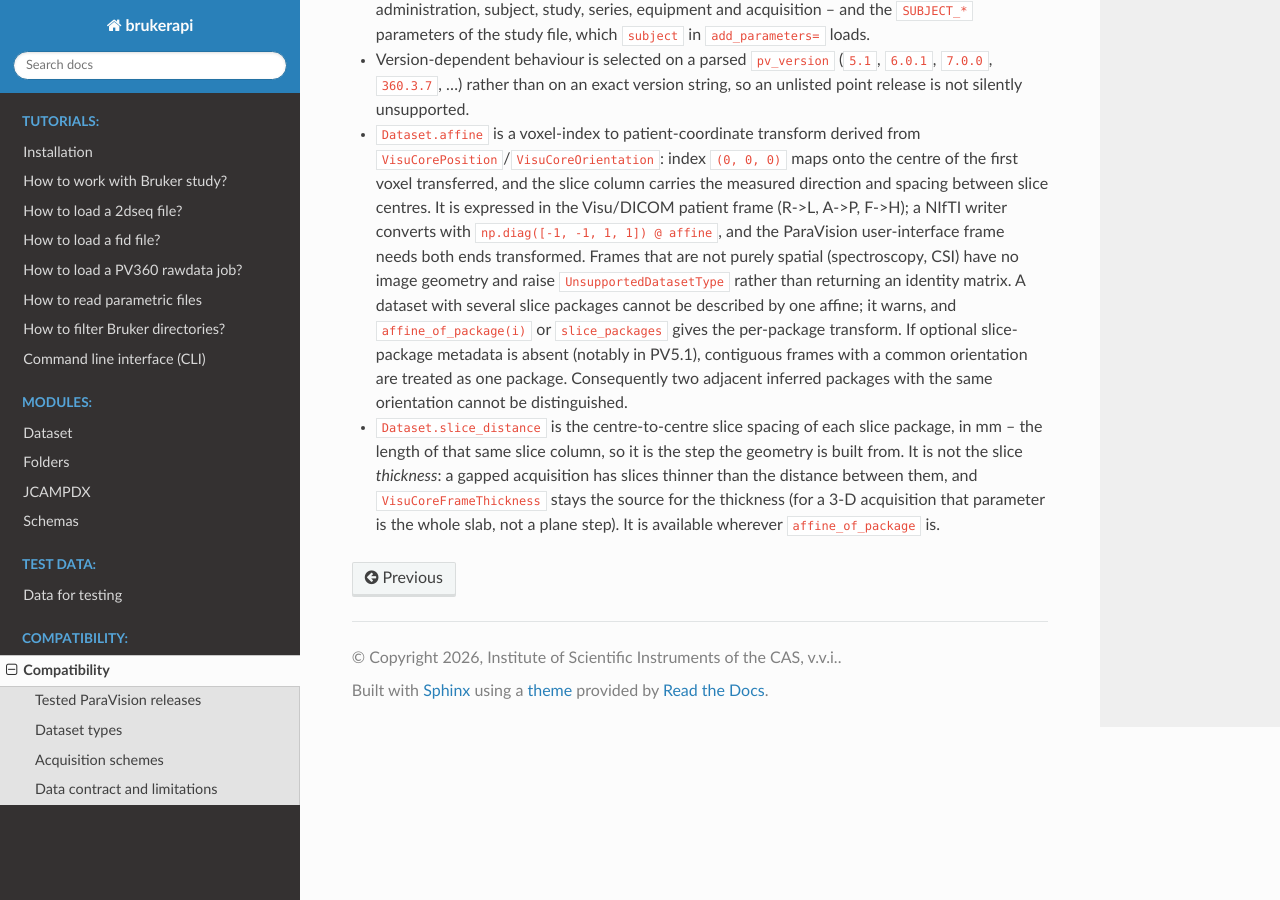
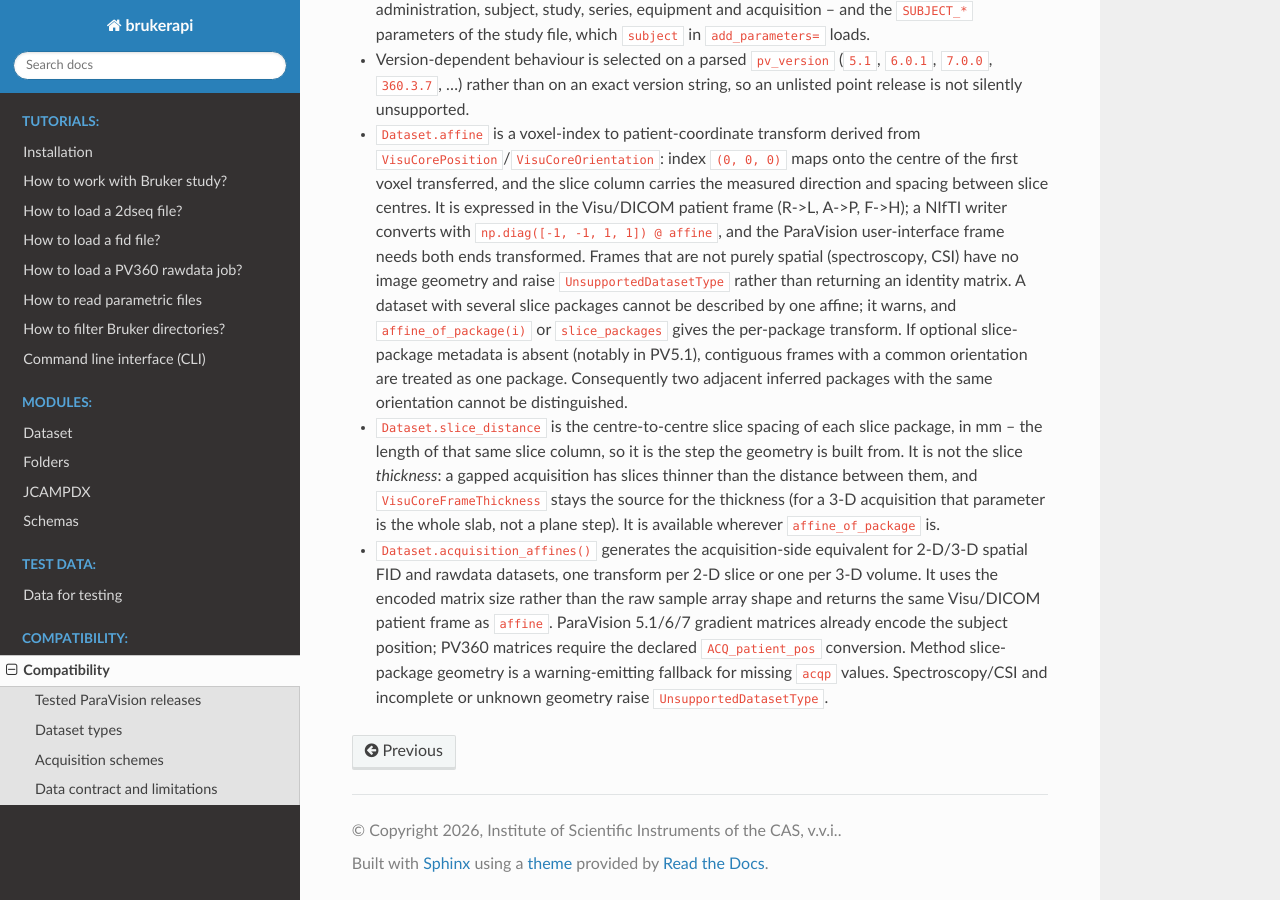
Before and after one commit to isi-nmr/brukerapi-python, a Sphinx documentation site: the page built from docs/source/compatibility.rst, in a window 1280 px wide and 900 px high, scrolled down 1853 px. Built offline with Sphinx 7.4.7 and the Read the Docs theme 3.1.0, drawn with Linux system fonts in a browser that asks for light colours.

Commit message:
update the docs

```diff
--- a/docs/source/compatibility.rst
+++ b/docs/source/compatibility.rst
@@ -113,3 +113,12 @@ Data contract and limitations
   ``VisuCoreFrameThickness`` stays the source for the thickness (for a 3-D
   acquisition that parameter is the whole slab, not a plane step). It is
   available wherever ``affine_of_package`` is.
+* ``Dataset.acquisition_affines()`` generates the acquisition-side equivalent
+  for 2-D/3-D spatial FID and rawdata datasets, one transform per 2-D slice or
+  one per 3-D volume. It uses the encoded matrix size rather than the raw sample
+  array shape and returns the same Visu/DICOM patient frame as ``affine``.
+  ParaVision 5.1/6/7 gradient matrices already encode the subject position;
+  PV360 matrices require the declared ``ACQ_patient_pos`` conversion. Method
+  slice-package geometry is a warning-emitting fallback for missing ``acqp``
+  values. Spectroscopy/CSI and incomplete or unknown geometry raise
+  ``UnsupportedDatasetType``.
```
Also changed, not shown: docs/source/dataset.rst (+47 -0 lines), docs/source/tutorials/how-to-fid.rst (+13 -0 lines), docs/source/tutorials/how-to-rawdata.rst (+13 -0 lines), 1 other file.
